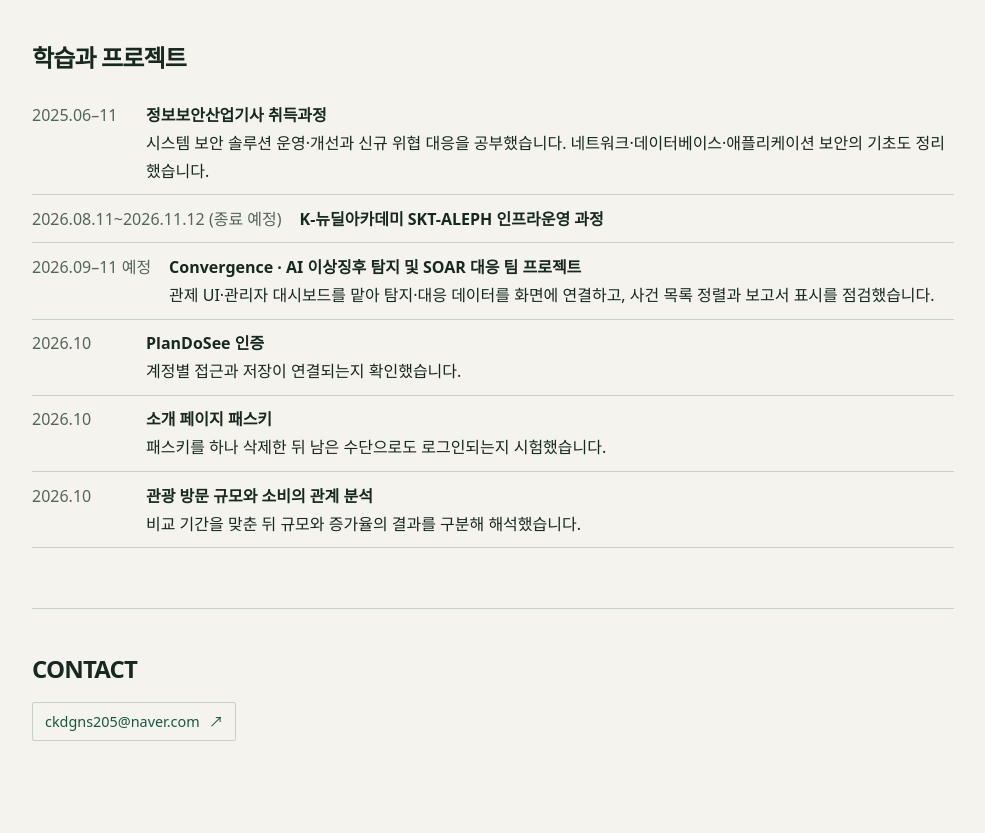
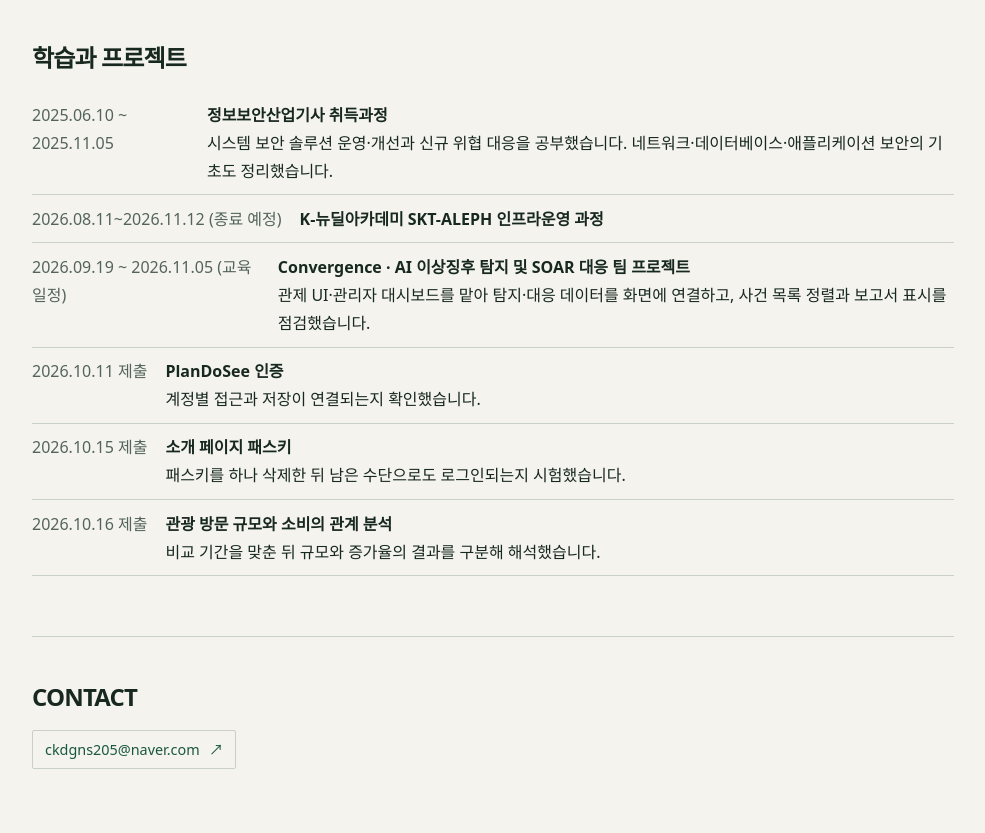
Before and after one commit to Miko351/ALEPH, a plain HTML site: page dist/index.html in a window 1280 px wide. Shown: the part 2181-3014 px from the top of the page, without its empty margins (147-1132 px from the left). Before the commit the page ends 2986 px from the top, so only its background shows below. Drawn offline with Linux system fonts and the light colour scheme.

Commit message:
과제 12 BR-A 포트폴리오 수정

```diff
--- a/dist/index.html
+++ b/dist/index.html
@@ -48,12 +48,12 @@
   <section id="resume" class="section">
     <h2>학습과 프로젝트</h2>
     <ul class="timeline">
-      <li><time>2025.06–11</time><span><strong>정보보안산업기사 취득과정</strong><br>시스템 보안 솔루션 운영·개선과 신규 위협 대응을 공부했습니다. 네트워크·데이터베이스·애플리케이션 보안의 기초도 정리했습니다.</span></li>
+      <li><time>2025.06.10 ~ 2025.11.05</time><span><strong>정보보안산업기사 취득과정</strong><br>시스템 보안 솔루션 운영·개선과 신규 위협 대응을 공부했습니다. 네트워크·데이터베이스·애플리케이션 보안의 기초도 정리했습니다.</span></li>
       <li><time>2026.08.11~2026.11.12 (종료 예정)</time><span><strong>K-뉴딜아카데미 SKT-ALEPH 인프라운영 과정</strong></span></li>
-      <li><time>2026.09–11 예정</time><span><strong>Convergence · AI 이상징후 탐지 및 SOAR 대응 팀 프로젝트</strong><br>관제 UI·관리자 대시보드를 맡아 탐지·대응 데이터를 화면에 연결하고, 사건 목록 정렬과 보고서 표시를 점검했습니다.</span></li>
-      <li><time datetime="2026-10">2026.10</time><span><strong>PlanDoSee 인증</strong><br>계정별 접근과 저장이 연결되는지 확인했습니다.</span></li>
-      <li><time datetime="2026-10">2026.10</time><span><strong>소개 페이지 패스키</strong><br>패스키를 하나 삭제한 뒤 남은 수단으로도 로그인되는지 시험했습니다.</span></li>
-      <li><time>2026.10</time><span><strong>관광 방문 규모와 소비의 관계 분석</strong><br>비교 기간을 맞춘 뒤 규모와 증가율의 결과를 구분해 해석했습니다.</span></li>
+      <li><time>2026.09.19 ~ 2026.11.05 (교육 일정)</time><span><strong>Convergence · AI 이상징후 탐지 및 SOAR 대응 팀 프로젝트</strong><br>관제 UI·관리자 대시보드를 맡아 탐지·대응 데이터를 화면에 연결하고, 사건 목록 정렬과 보고서 표시를 점검했습니다.</span></li>
+      <li><time datetime="2026-10-11">2026.10.11 제출</time><span><strong>PlanDoSee 인증</strong><br>계정별 접근과 저장이 연결되는지 확인했습니다.</span></li>
+      <li><time datetime="2026-10-15">2026.10.15 제출</time><span><strong>소개 페이지 패스키</strong><br>패스키를 하나 삭제한 뒤 남은 수단으로도 로그인되는지 시험했습니다.</span></li>
+      <li><time datetime="2026-10-16">2026.10.16 제출</time><span><strong>관광 방문 규모와 소비의 관계 분석</strong><br>비교 기간을 맞춘 뒤 규모와 증가율의 결과를 구분해 해석했습니다.</span></li>
     </ul>
   </section>
   <section id="contact" class="section contact">
```
